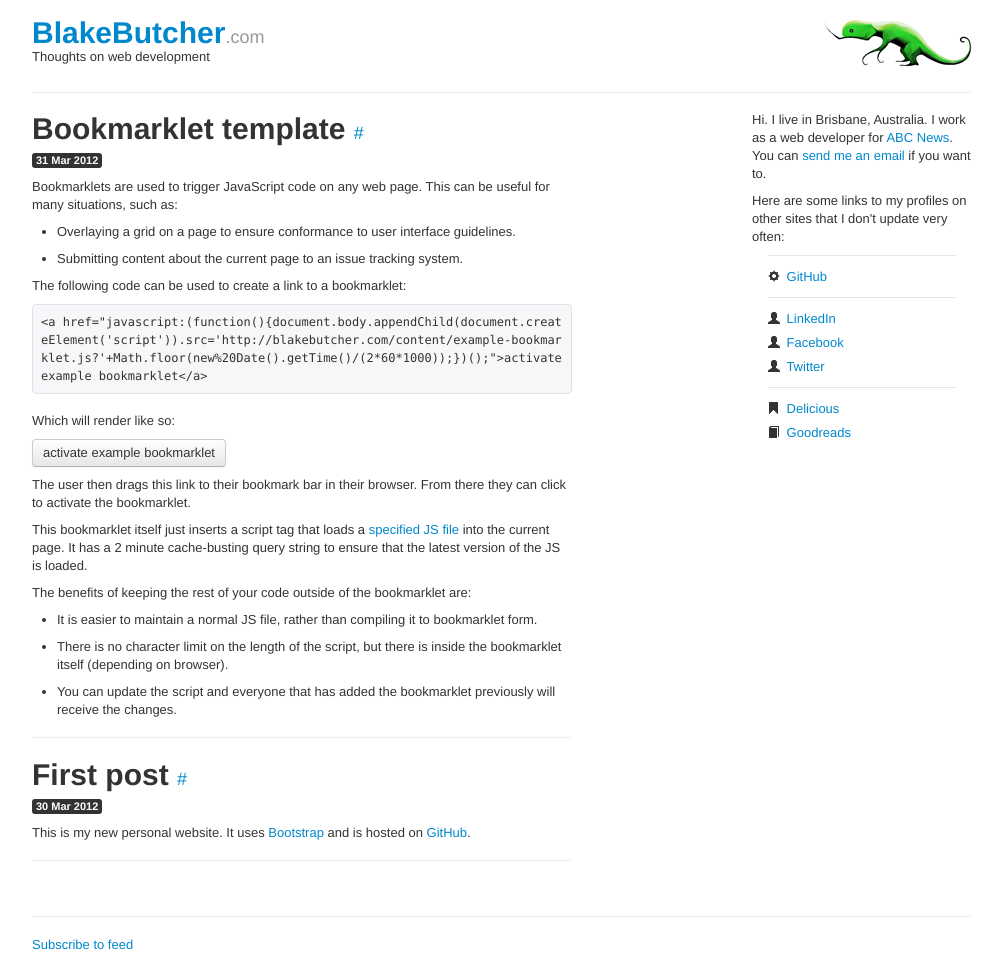
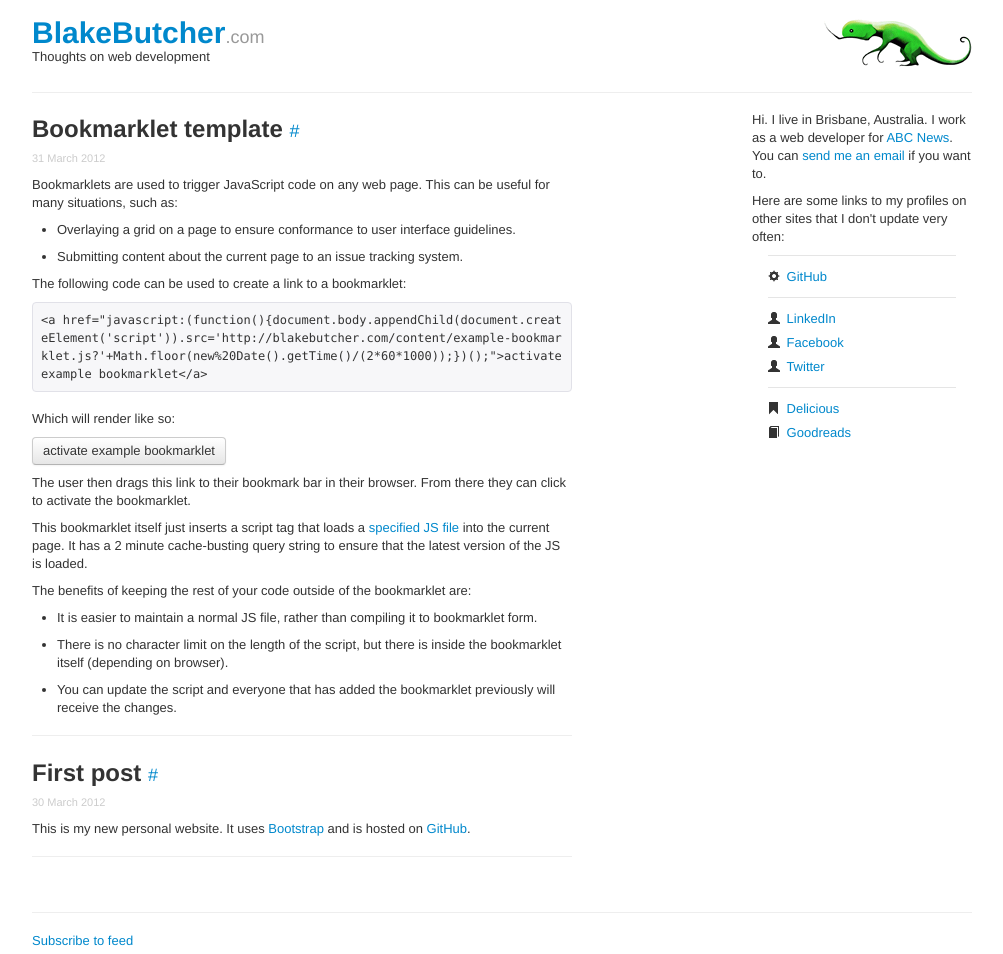
Before and after one commit to blakebutcher/blakebutcher.github.com, a Jekyll site: the page built from index.html, in a window 1280 px wide. Shown: the whole page, without its empty margins (138-1141 px from the left). Built offline with Jekyll 4.4.1, drawn with Linux system fonts in a browser that asks for light colours; nearby versions of some CDN libraries; the list of posts is cut into pages by our own code.

Commit message:
Removed the label styling from the date and gave it its own styles

```diff
--- a/_includes/post.html
+++ b/_includes/post.html
@@ -1,6 +1,6 @@
 <div class="post">
-	<h1>{{ post.title }} <small><a href="{{ post.url }}" title="Permanent link to '{{ post.title }}'">#</a></small></h1>
-	<p><span class="label label-inverse">{{ post.date | date_to_string }}</span></p>
+	<h2>{{ post.title }} <small><a href="{{ post.url }}" title="Permanent link to '{{ post.title }}'">#</a></small></h2>
+	<p><span class="post-date">{{ post.date | date_to_long_string }}</span></p>
 	{{ post.content }}
 	<hr />
 </div>
--- a/_layouts/post.html
+++ b/_layouts/post.html
@@ -3,6 +3,6 @@ layout: default
 ---
 <div id="post">
 	<h1>{{ page.title }}</h1>
-	<p><span class="label label-inverse">{{ page.date | date_to_string }}</span></p>
+	<p><span class="post-date">{{ page.date | date_to_long_string }}</span></p>
 	{{ content }}
 </div>
--- a/assets/styles.css
+++ b/assets/styles.css
@@ -7,3 +7,8 @@ pre.prettyprint {
 div.page-header {
 	background: url(creecha.png) no-repeat top right;
 }
+
+span.post-date {
+	color: #ccc;
+	font-size: 11px;
+}
```
